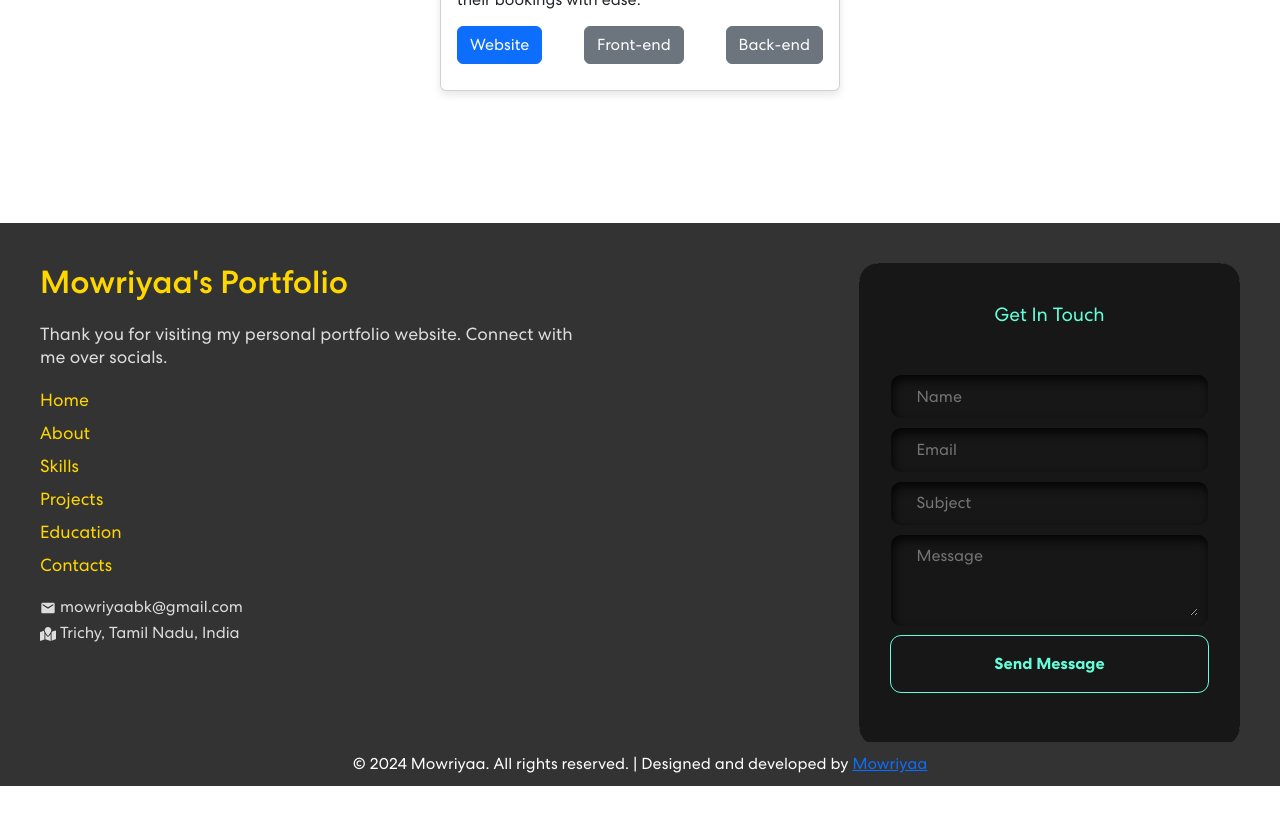
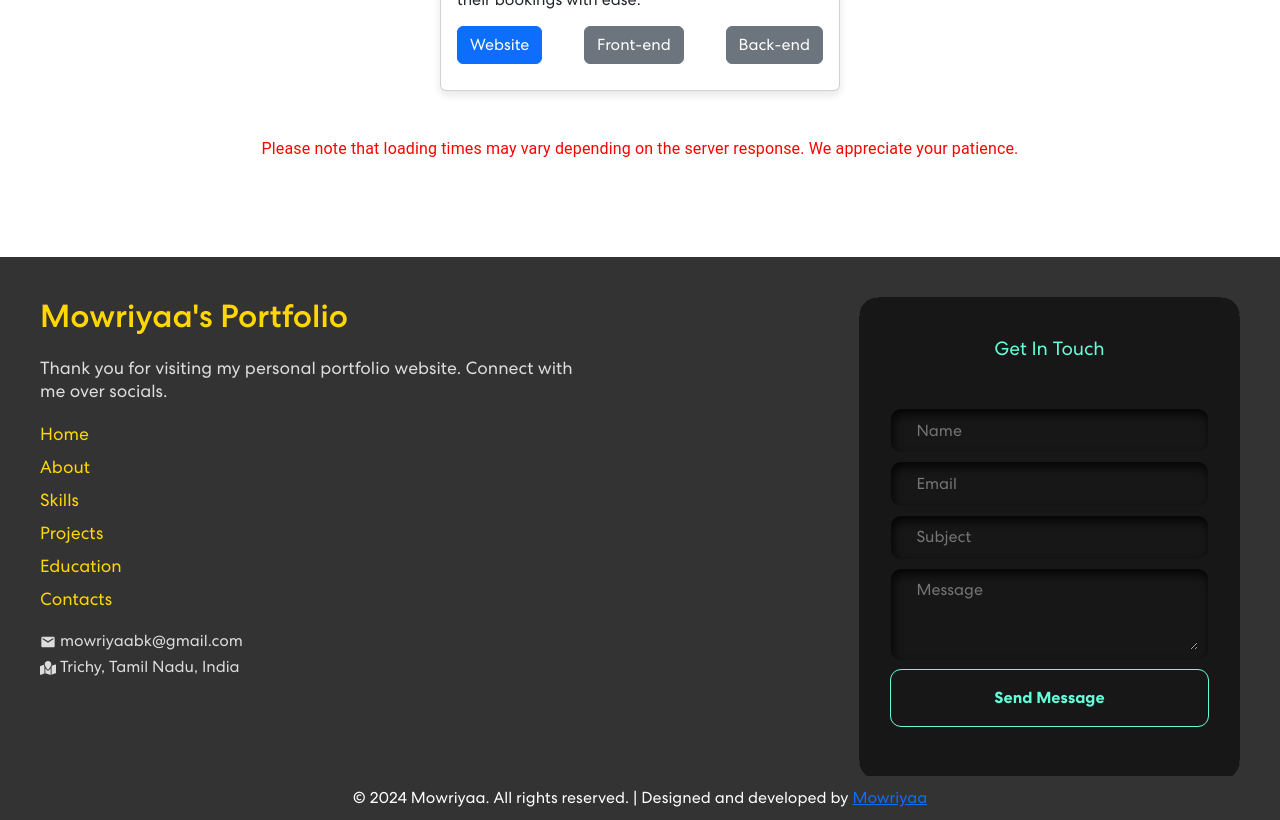
Before and after one commit to techiemow/Portfolio-frontend, a React (Vite) app: page / in a window 1280 px wide. Shown: the part 3840-4660 px from the top of the page. Before the commit the page ends 4626 px from the top, so only its background shows below. Built offline with nearby package versions, Linux system fonts and the light colour scheme; no server answers.

Commit message:
minor updates

```diff
--- a/src/Components/Projects/Projects.jsx
+++ b/src/Components/Projects/Projects.jsx
@@ -6,6 +6,7 @@ import project2Image from '../../assets/documents/projects/busbooking.jpg';
 import project3Image from '../../assets/documents/projects/hotelbooking.png';
 import project4Image from '../../assets/documents/projects/pet3.jpeg';
 import project from "../../assets/documents/projects/project.png"
+import { Typography } from '@mui/material';
 
 const projects = [
   {
@@ -114,6 +115,9 @@ const Projects = () => {
           </Carousel.Item>
         ))}
       </Carousel>
+      <Typography style={{ color: 'red', marginTop: '10px', textAlign: 'center' }}>
+        Please note that loading times may vary depending on the server response. We appreciate your patience.
+      </Typography>
     </div>
   );
 };
```
